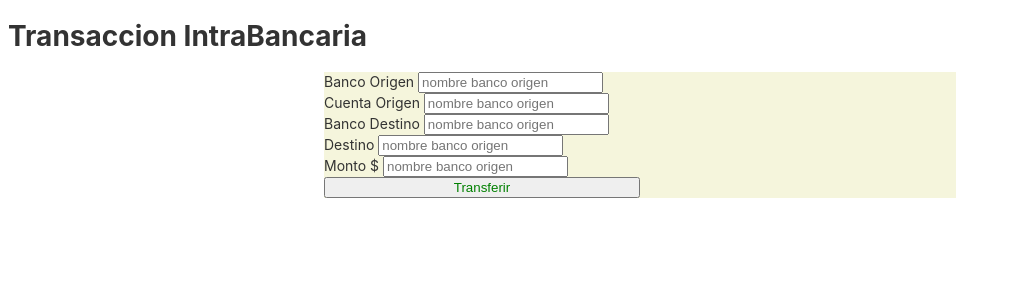
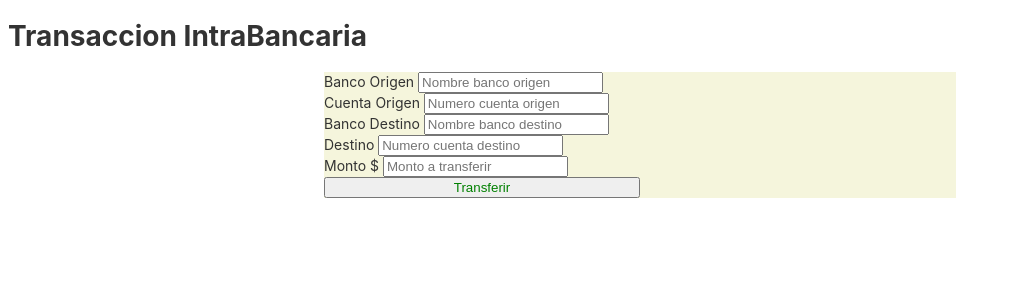
Before and after one commit to aReinoso007/soa, an Angular app: page / in a window 1280 px wide. Shown: the top 300 px of the page, without its empty margins (0-1010 px from the left). Built offline with nearby package versions, Linux system fonts and the light colour scheme; no server answers.

Commit message:
Correcciones en formulario

```diff
--- a/src/app/pages/inicio/inicio.component.html
+++ b/src/app/pages/inicio/inicio.component.html
@@ -2,20 +2,20 @@
 <h1>Transaccion IntraBancaria</h1>
 <div class="formulario" style="text-align:left;">
     <form class="transferencia" (ngSubmit)="transferir()" #transfernciaForm="ngForm">
-        <label for="bancoOrigen">Banco Origen </label>
-        <input type="text" placeholder="nombre banco origen" [(ngModel)]="transaccion.banco_origen" [ngModelOptions]="{standalone: true}" required>
+        <label>Banco Origen </label>
+        <input type="text" placeholder="Nombre banco origen" [(ngModel)]="transaccion.banco_origen" [ngModelOptions]="{standalone: true}" required>
         <br>
-        <label for="bancoOrigen">Cuenta Origen </label>
-        <input type="text" placeholder="nombre banco origen" [(ngModel)]="transaccion.cuenta_origen" [ngModelOptions]="{standalone: true}" required>
+        <label>Cuenta Origen </label>
+        <input type="text" placeholder="Numero cuenta origen" [(ngModel)]="transaccion.cuenta_origen" [ngModelOptions]="{standalone: true}" required>
         <br>
-        <label for="bancoOrigen">Banco Destino </label>
-        <input type="text" placeholder="nombre banco origen" [(ngModel)]="transaccion.banco_destino" [ngModelOptions]="{standalone: true}" required>
+        <label>Banco Destino </label>
+        <input type="text" placeholder="Nombre banco destino" [(ngModel)]="transaccion.banco_destino" [ngModelOptions]="{standalone: true}" required>
         <br>
-        <label for="bancoOrigen">Destino </label>
-        <input type="text" placeholder="nombre banco origen" [(ngModel)]="transaccion.cuenta_destino" [ngModelOptions]="{standalone: true}" required>
+        <label>Destino </label>
+        <input type="text" placeholder="Numero cuenta destino" [(ngModel)]="transaccion.cuenta_destino" [ngModelOptions]="{standalone: true}" required>
         <br>
-        <label for="bancoOrigen">Monto $  </label>
-        <input type="text" placeholder="nombre banco origen" [(ngModel)]="transaccion.monto" [ngModelOptions]="{standalone: true}" required>
+        <label>Monto $  </label>
+        <input type="text" placeholder="Monto a transferir" [(ngModel)]="transaccion.monto" [ngModelOptions]="{standalone: true}" required>
         <br>
         <button type="submit" [disabled]="!transfernciaForm.form.valid">Transferir</button>
 
```
